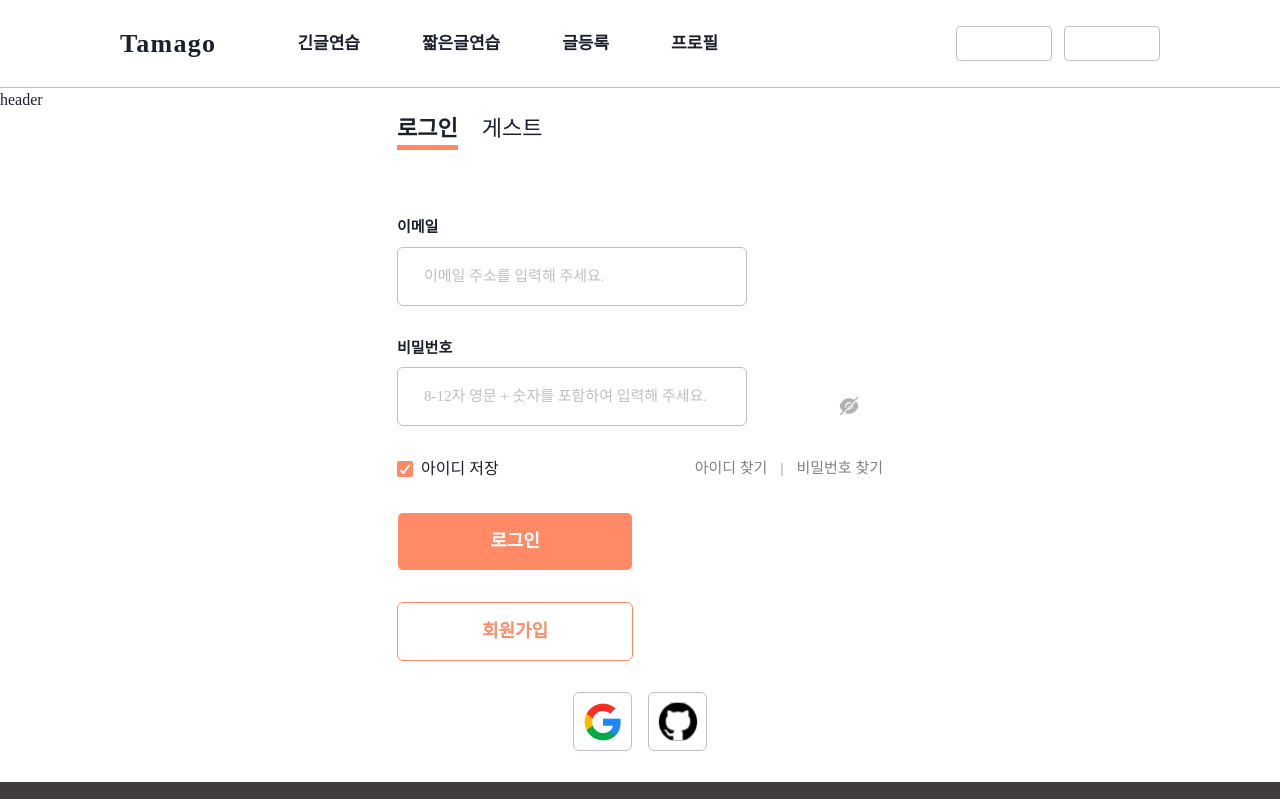
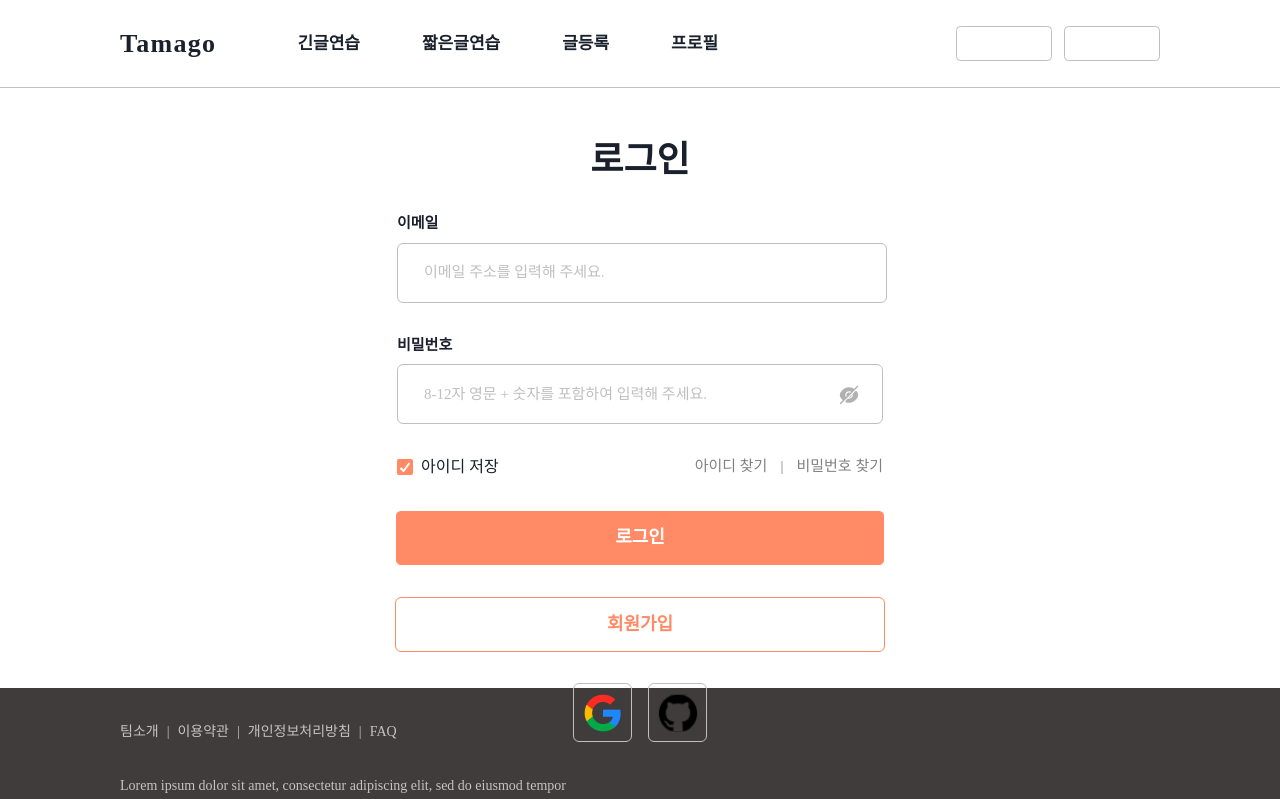
Before and after one commit to msdio/Tamago, a Next.js app in the folder client/: page /login in a window 1280 px wide. Shown: the top 799 px of the page. Built offline with nearby package versions, Linux system fonts and the light colour scheme; a web font is replaced by a local one.

Commit message:
fix: ui 변경되면서 필요없어진 tab 제거

```diff
--- a/client/src/components/login/LoginForm/index.tsx
+++ b/client/src/components/login/LoginForm/index.tsx
@@ -10,7 +10,7 @@ function LoginForm() {
     <>
       <LoginEmailForm />
       <LoginPasswordForm />
-      <Flex justifyContent='space-between'>
+      <Flex w='full' justifyContent='space-between'>
         <Checkbox defaultChecked colorScheme='tamago'>
           아이디 저장
         </Checkbox>
@@ -20,10 +20,8 @@ function LoginForm() {
           <Text>비밀번호 찾기</Text>
         </Flex>
       </Flex>
-      <Button colorScheme='tamago' h='59px'>
-        로그인
-      </Button>
-      <Button colorScheme='tamago' variant={'outline'} h='59px'>
+      <Button size='lg'>로그인</Button>
+      <Button size='lg' variant={'outline'}>
         회원가입
       </Button>
 
--- a/client/src/components/login/LoginForm/login-email-form.tsx
+++ b/client/src/components/login/LoginForm/login-email-form.tsx
@@ -6,13 +6,7 @@ function LoginEmailForm() {
       <FormLabel fontSize='15px' fontWeight={700}>
         이메일
       </FormLabel>
-      <Input
-        type='email'
-        placeholder='이메일 주소를 입력해 주세요.'
-        border={'.6px solid #BFBFBF'}
-        focusBorderColor='tamago.500'
-        h='59px'
-      />
+      <Input type='email' placeholder='이메일 주소를 입력해 주세요.' size='lg' />
     </FormControl>
   );
 }
--- a/client/src/components/login/LoginForm/password.tsx
+++ b/client/src/components/login/LoginForm/password.tsx
@@ -25,16 +25,13 @@ function LoginPasswordForm() {
       </FormLabel>
       <InputGroup>
         <Input
+          size='lg'
           type={show ? 'text' : 'password'}
           value={input}
           onChange={handleInputChange}
           placeholder='8-12자 영문 + 숫자를 포함하여 입력해 주세요.'
-          border={'.6px solid #BFBFBF'}
-          colorScheme='tamago'
-          focusBorderColor='tamago.500'
-          h='59px'
         />
-        <InputRightElement>
+        <InputRightElement height='45px'>
           <Box onClick={handleShowClick} h={'5px'} mr='2'>
             {show ? (
               <Image src={'/images/eyeslash.svg'} alt='eyeslash' width={22} height={22} />
--- a/client/src/components/login/guest.tsx
+++ /dev/null
@@ -1,26 +0,0 @@
-import { Box, Button, Text } from '@chakra-ui/react';
-
-import LoginEmailForm from './LoginForm/login-email-form';
-
-function Guest() {
-  return (
-    <>
-      <Box>
-        <Text>게스트 모드에서는 </Text>
-        <Text>배지를 얻을 수 없습니다!</Text>
-      </Box>
-      <Box>
-        <Text>로그인을 통해 다양한 통계 정보를 얻어보세요!</Text>
-      </Box>
-      <hr />
-      <Box>
-        <LoginEmailForm />
-
-        <Button colorScheme='tamago' mt={6} h='59px' w='full'>
-          로그인
-        </Button>
-      </Box>
-    </>
-  );
-}
-export default Guest;
--- a/client/src/components/login/layout.tsx
+++ /dev/null
@@ -1,26 +0,0 @@
-import { Box, Flex } from '@chakra-ui/react';
-import type { ReactNode } from 'react';
-
-const HEADER_HEIGHT = '88px';
-interface LoginLayoutProps {
-  children: ReactNode;
-}
-
-export default function LoginLayout({ children }: LoginLayoutProps) {
-  return (
-    <>
-      <Box as='header' h={HEADER_HEIGHT}>
-        header
-      </Box>
-      <Flex
-        h={`calc(100vh - ${HEADER_HEIGHT})`}
-        as='main'
-        justifyContent='center'
-        alignItems={'center'}
-        flexDirection='column'
-      >
-        {children}
-      </Flex>
-    </>
-  );
-}
--- a/client/src/components/login/login-tab-panel-wrapper.tsx
+++ /dev/null
@@ -1,12 +0,0 @@
-import { Flex, TabPanel } from '@chakra-ui/react';
-import type { ReactNode } from 'react';
-
-export default function LoginTabPanelWrapper({ children }: { children: ReactNode }) {
-  return (
-    <TabPanel px={0}>
-      <Flex flexDirection='column' gap='31px' maxW='486px' w='486px' h={'600px'} p={0} pt='50px'>
-        {children}
-      </Flex>
-    </TabPanel>
-  );
-}
--- a/client/src/components/login/login-tab.tsx
+++ /dev/null
@@ -1,15 +0,0 @@
-import { Tab } from '@chakra-ui/react';
-
-export default function LoginTab({ children }: { children: string }) {
-  return (
-    <Tab
-      _selected={{ borderBottom: '5px solid #FF8A65', fontWeight: 700 }}
-      borderBottom='5px solid #fff'
-      padding={0}
-      marginRight={6}
-      fontSize='22px'
-    >
-      {children}
-    </Tab>
-  );
-}
--- a/client/src/pages/designSystem.tsx
+++ b/client/src/pages/designSystem.tsx
@@ -14,7 +14,7 @@ function designSystem() {
         </Button>
 
         <Button size='sm' colorScheme='secondary' variant='outline'>
-          Check _ sm{' '}
+          Check _ sm
         </Button>
 
         {/* NOTE: header이외에 login은 계속 쓰인다면 theme에 추가
--- a/client/src/pages/login.tsx
+++ b/client/src/pages/login.tsx
@@ -1,29 +1,15 @@
-import { TabList, TabPanels, Tabs } from '@chakra-ui/react';
+import { Flex, Heading } from '@chakra-ui/react';
 
-import Guest from '../components/login/guest';
-import LoginLayout from '../components/login/layout';
-import LoginTab from '../components/login/login-tab';
-import TabPanelWrapper from '../components/login/login-tab-panel-wrapper';
 import LoginForm from '../components/login/LoginForm';
 
 export default function LoginPage() {
   return (
-    <LoginLayout>
-      <Tabs variant='unstyled'>
-        <TabList>
-          <LoginTab>로그인</LoginTab>
-          <LoginTab>게스트</LoginTab>
-        </TabList>
+    <Flex justifyContent='center'>
+      <Flex flexDirection='column' gap='31px' maxW='486px' w='486px' h={'600px'} p={0} pt='50px' alignItems='center'>
+        <Heading>로그인</Heading>
 
-        <TabPanels>
-          <TabPanelWrapper>
-            <LoginForm />
-          </TabPanelWrapper>
-          <TabPanelWrapper>
-            <Guest />
-          </TabPanelWrapper>
-        </TabPanels>
-      </Tabs>
-    </LoginLayout>
+        <LoginForm />
+      </Flex>
+    </Flex>
   );
 }
```
